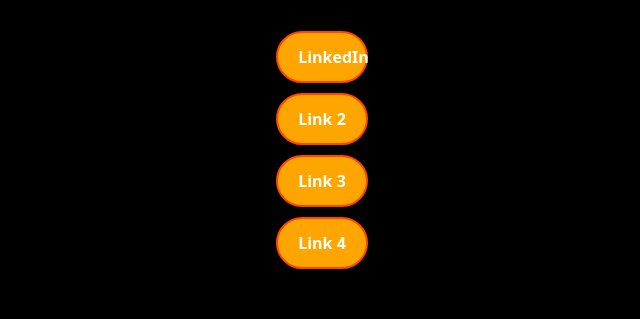
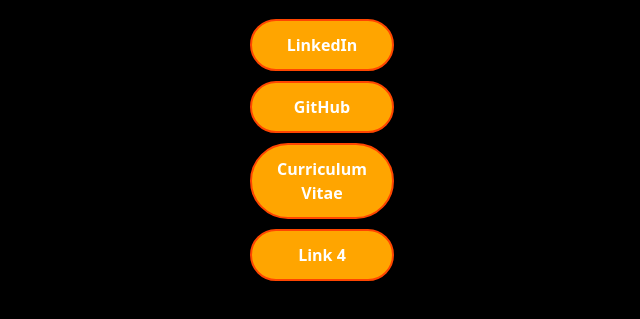
Before and after one commit to TorugoTI/Portif-lio, a plain HTML site: page LInk Tree/Página.html in a window 1280 px wide. Shown: the part 305-624 px from the top of the page, without its empty margins (318-958 px from the left). Drawn offline with nearby package versions, Linux system fonts and the light colour scheme.

Commit message:
Fix Debug

```diff
--- a/LInk Tree/Página.html
+++ b/LInk Tree/Página.html
@@ -14,8 +14,8 @@
     </div>
     <div class="links-section">
         <a href="https://www.linkedin.com/in/victor-hugo-pereira-silva-059527235/" class="link-button">LinkedIn</a>
-        <a href="#link2" class="link-button">Link 2</a>
-        <a href="#link3" class="link-button">Link 3</a>
+        <a href="https://github.com/TorugoTI?tab=repositories" class="link-button">GitHub</a>
+        <a href="https://www.canva.com/design/DAFei_WQL-I/YgEDS-y2wzR81czbxxAGHA/view?utm_content=DAFei_WQL-I&utm_campaign=designshare&utm_medium=link&utm_source=editor" class="link-button">Curriculum Vitae</a>
         <a href="#link4" class="link-button">Link 4</a>
     </div>
     <script src="https://cdn.jsdelivr.net/npm/bootstrap@5.3.0/dist/js/bootstrap.bundle.min.js"></script>
```
